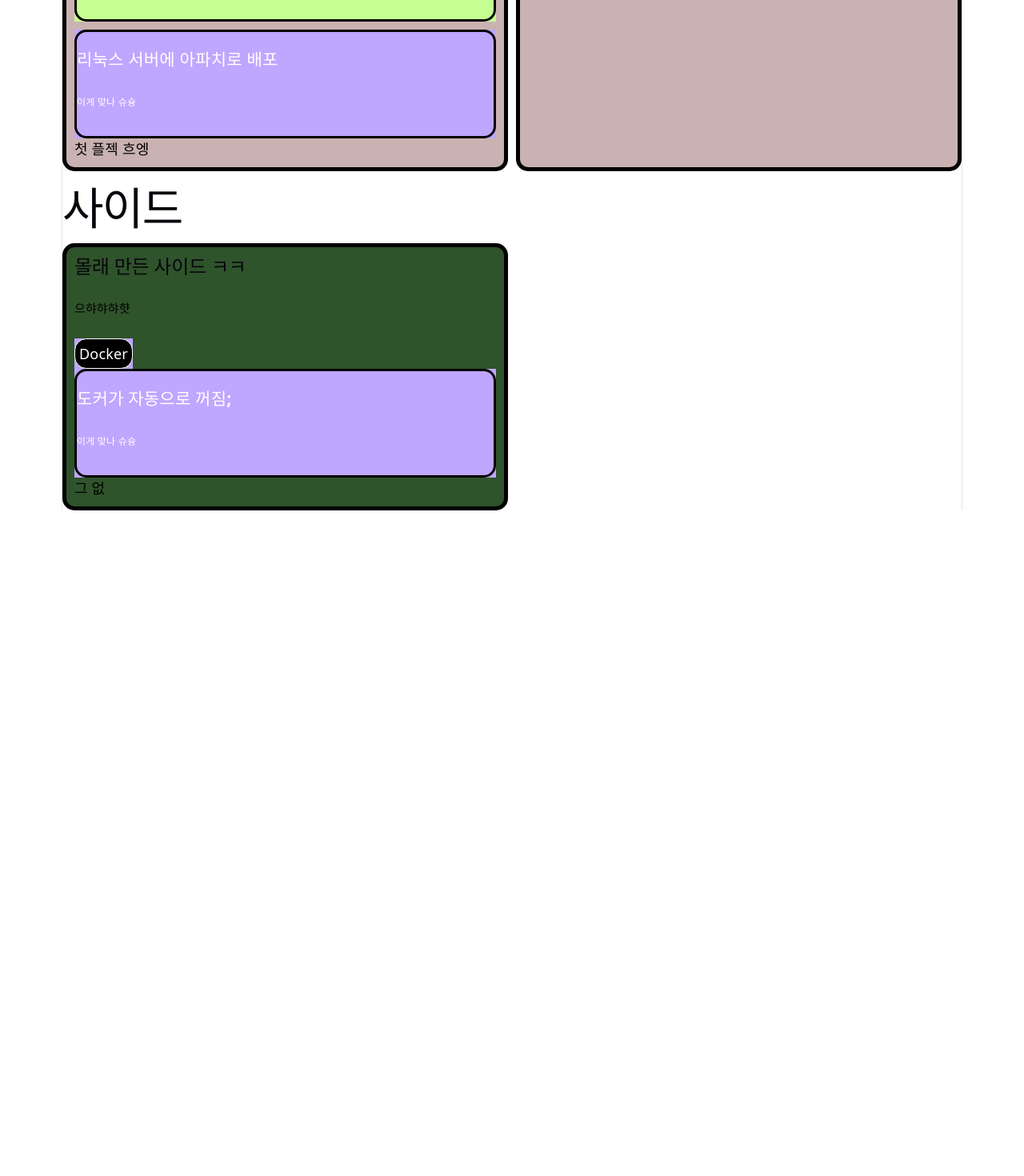
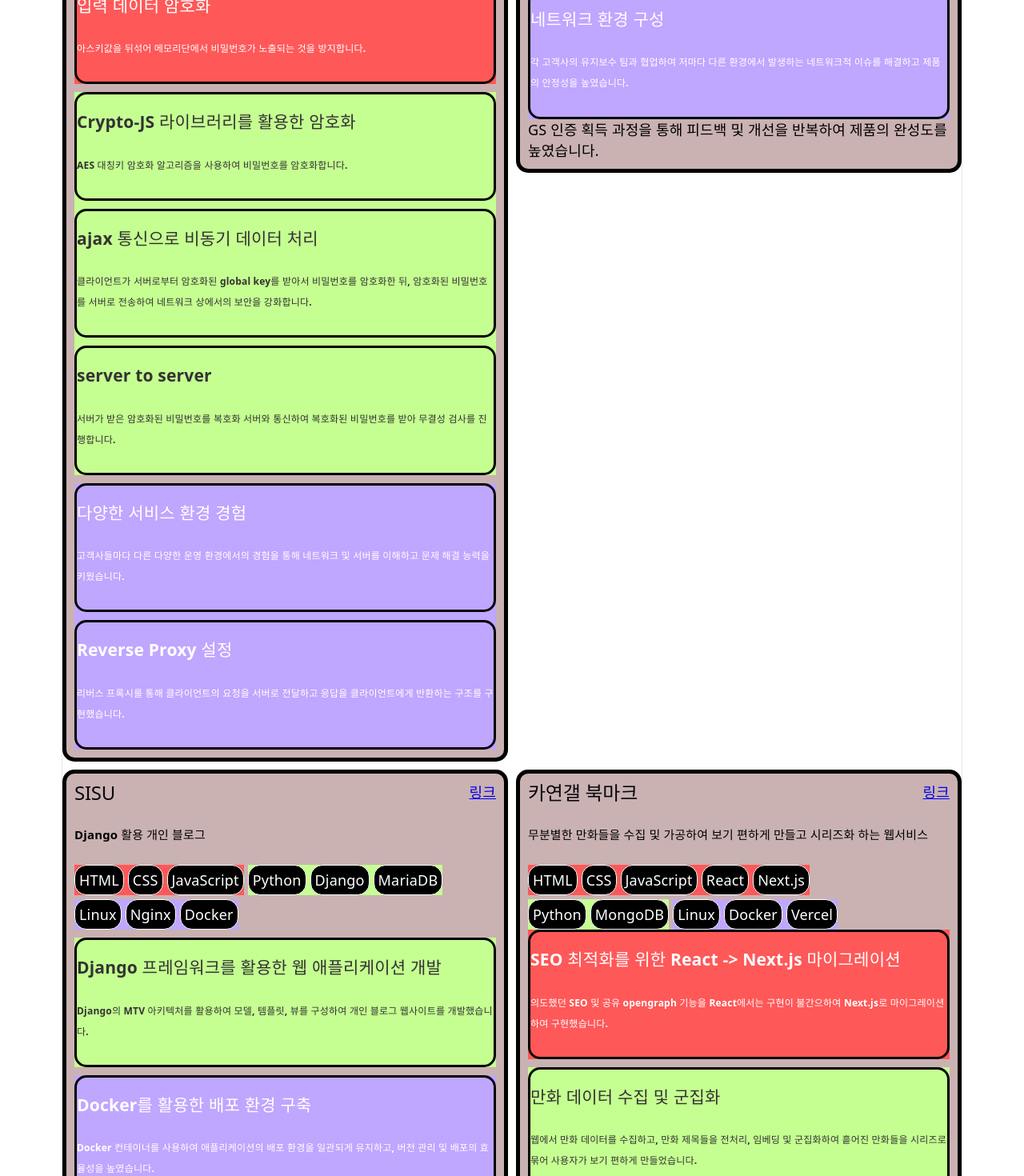
Before and after one commit to sisu-01/sisu-01.github.io, a React (Vite) app: page / in a window 1280 px wide. Shown: the part 800-2270 px from the top of the page at 80% size. Before the commit the page ends 1438 px from the top, so only its background shows below. Built offline with nearby package versions, Linux system fonts and the light colour scheme.

Commit message:
러프하게 포폴 올리기

```diff
--- a/src/App.tsx
+++ b/src/App.tsx
@@ -25,6 +25,9 @@ function App() {
 
   return (
     <div>
+      <div>
+        할일: features 아코디언 기능 추가, 태그들에 아이콘 및 색상 추가?, 선택된 타입에 맟게 features 정렬 다시
+      </div>
       <Profile />
       <CategoryToggle getCategories={getCategories} setCategories={setCategories} />
       <h1>메인</h1>
--- a/src/components/Projects.module.css
+++ b/src/components/Projects.module.css
@@ -1,6 +1,7 @@
 .container {
   display: grid;
   grid-template-columns: repeat(12, 1fr); /* 12개의 동일한 비율 컬럼 */
+  align-items: start;
   gap: 10px; /* 컬럼 사이 간격 */
 }
 .wrapper {
--- a/src/components/Projects.tsx
+++ b/src/components/Projects.tsx
@@ -8,6 +8,10 @@ interface ProjectsProps {
   isMain: boolean;
   getCategories: Type[];
 }
+
+/**
+git config user.email "tesv010615@naver.com" && git config user.name "sisu-01"
+ */
 
 const Projects = ({ projects, isMain, getCategories }: ProjectsProps) => {
   return (
--- a/src/projects.ts
+++ b/src/projects.ts
@@ -13,22 +13,34 @@ export const PROJECTS: ProjectType[] = [
         tags: ["HTML", "CSS", "JavaScript"],
         contents: [
           {
-            features: "가상키패드",
-            description: "키로거 회피 컄;",
+            features: "키보드 대신 마우스로 입력하는 가상 키패드 구현",
+            description: "키보드 입력이 필요한 상황에서 마우스로 클릭하여 입력하는 가상 키패드를 구현했습니다. 이를 통해 키로거로부터 사용자의 입력을 보호할 수 있습니다.",
           },
+          {
+            features: "반응형 디자인 적용",
+            description: "다양한 화면 크기에서 원활하게 작동하도록 반응형 디자인을 적용하여, 데스크톱과 모바일 환경 모두에서 최적의 사용자 경험을 제공합니다.",
+          },
+          {
+            features: "입력 데이터 암호화",
+            description: "아스키값을 뒤섞어 메모리단에서 비밀번호가 노출되는 것을 방지합니다.",
+          }
         ]
       },
       {
         type: "백엔드",
-        tags: ["Node.js"],
+        tags: ["Node.js", "Express"],
         contents: [
           {
-            features: "express;;",
-            description: "끼얏호호호"
+            features: "Crypto-JS 라이브러리를 활용한 암호화",
+            description: "AES 대칭키 암호화 알고리즘을 사용하여 비밀번호를 암호화합니다."
           },
           {
-            features: "AES 양방향 대칭키 헤응",
-            description: "크앗"
+            features: "ajax 통신으로 비동기 데이터 처리",
+            description: "클라이언트가 서버로부터 암호화된 global key를 받아서 비밀번호를 암호화한 뒤, 암호화된 비밀번호를 서버로 전송하여 네트워크 상에서의 보안을 강화합니다."
+          },
+          {
+            features: "server to server",
+            description: "서버가 받은 암호화된 비밀번호를 복호화 서버와 통신하여 복호화된 비밀번호를 받아 무결성 검사를 진행합니다."
           }
         ]
       },
@@ -37,107 +49,283 @@ export const PROJECTS: ProjectType[] = [
         tags: ["Linux", "Apache"],
         contents: [
           {
-            features: "리눅스 서버에 아파치로 배포",
-            description: "이게 맞나 슈슝"
+            features: "다양한 서비스 환경 경험",
+            description: "고객사들마다 다른 다양한 운영 환경에서의 경험을 통해 네트워크 및 서버를 이해하고 문제 해결 능력을 키웠습니다."
+          },
+          {
+            features: "Reverse Proxy 설정",
+            description: "리버스 프록시를 통해 클라이언트의 요청을 서버로 전달하고 응답을 클라이언트에게 반환하는 구조를 구현했습니다."
           }
         ]
       }
     ],
-    etc: "첫 플젝 흐엥",
-    repoUrl: "https://www.google.com"
+    etc: "",
+    repoUrl: ""
   },
   {
-    title: "몰래 만든 사이드 ㅋㅋ",
-    summary: "으햐햐햐햣",
-    isMain: false,
+    title: "PowerWinup",
+    summary: "자산관리 및 윈도우 업데이트 제어",
+    isMain: true,
     techStack: [
       {
-        type: "데브옵스",
-        tags: ["Docker"],
+        type: "프론트엔드",
+        tags: ["HTML", "CSS", "JavaScript"],
         contents: [
           {
-            features: "도커가 자동으로 꺼짐;",
-            description: "이게 맞나 슈슝",
+            features: "관리자 페이지 대시보드 구현",
+            description: "chart-js 라이브러리를 활용하여 에이전트 현황 및 서버 상태를 시각화했습니다.",
+          }
+        ]
+      },
+      {
+        type: "백엔드",
+        tags: ["Java", "Spring", "Websocket", "MariaDB"],
+        contents: [
+          {
+            features: "WebSocket을 통한 실시간 데이터 전송",
+            description: "관리자 페이지(프론트)에서 버튼을 누르면 WebSocket을 통해 서버로 명령이 전송되고, 서버는 해당 명령을 에이전트로 전달하여 실시간으로 업데이트를 제어할 수 있도록 구현했습니다."
+          }
+        ]
+      },
+      {
+        type: "데브옵스",
+        tags: ["Linux", "Tomcat"],
+        contents: [
+          {
+            features: "네트워크 환경 구성",
+            description: "각 고객사의 유지보수 팀과 협업하여 저마다 다른 환경에서 발생하는 네트워크적 이슈를 해결하고 제품의 안정성을 높였습니다."
           }
         ]
       }
     ],
-    // tags: [, "JavaScript", "Node.js", "Linux", "Apache"],
-    etc: "그 없",
+    etc: "GS 인증 획득 과정을 통해 피드백 및 개선을 반복하여 제품의 완성도를 높였습니다.",
     repoUrl: ""
   },
   {
-    title: "지구정복해킹툴",
-    summary: "이거 있으면 지구 멸망",
+    title: "SISU",
+    summary: "Django 활용 개인 블로그",
     isMain: true,
+    techStack: [
+      {
+        type: "프론트엔드",
+        tags: ["HTML", "CSS", "JavaScript"],
+        contents: []
+      },
+      {
+        type: "백엔드",
+        tags: ["Python", "Django", "MariaDB"],
+        contents: [
+          {
+            features: "Django 프레임워크를 활용한 웹 애플리케이션 개발",
+            description: "Django의 MTV 아키텍처를 활용하여 모델, 템플릿, 뷰를 구성하여 개인 블로그 웹사이트를 개발했습니다."
+          }
+        ]
+      },
+      {
+        type: "데브옵스",
+        tags: ["Linux", "Nginx", "Docker"],
+        contents: [
+          {
+            features: "Docker를 활용한 배포 환경 구축",
+            description: "Docker 컨테이너를 사용하여 애플리케이션의 배포 환경을 일관되게 유지하고, 버전 관리 및 배포의 효율성을 높였습니다."
+          }
+        ]
+      }
+    ],
+    etc: "",
+    repoUrl: "https://github.com/sisu-01/sisu2"
+  },
+  {
+    title: "카연갤 북마크",
+    summary: "무분별한 만화들을 수집 및 가공하여 보기 편하게 만들고 시리즈화 하는 웹서비스",
+    isMain: true,
+    techStack: [
+      {
+        type: "프론트엔드",
+        tags: ["HTML", "CSS", "JavaScript", "React", "Next.js"],
+        contents: [
+          {
+            features: "SEO 최적화를 위한 React -> Next.js 마이그레이션",
+            description: "의도했던 SEO 및 공유 opengraph 기능을 React에서는 구현이 불간으하여 Next.js로 마이그레이션하여 구현했습니다.",
+          }
+        ]
+      },
+      {
+        type: "백엔드",
+        tags: ["Python", "MongoDB"],
+        contents: [
+          {
+            features: "만화 데이터 수집 및 군집화",
+            description: "웹에서 만화 데이터를 수집하고, 만화 제목들을 전처리, 임베딩 및 군집화하여 흩어진 만화들을 시리즈로 묶어 사용자가 보기 편하게 만들었습니다."
+          },
+          {
+            features: "MongoDB를 활용한 데이터 저장",
+            description: "수집한 만화 데이터를 MongoDB에 저장하여 빠른 검색과 유연한 데이터 구조를 활용했습니다."
+          }
+        ]
+      },
+      {
+        type: "데브옵스",
+        tags: ["Linux", "Docker", "Vercel"],
+        contents: [
+          {
+            features: "Docker를 활용한 배포 환경 구축",
+            description: "Docker 컨테이너를 사용하여 애플리케이션의 배포 환경을 일관되게 유지하고, 버전 관리 및 배포의 효율성을 높였습니다."
+          },
+          {
+            features: "Vercel을 통한 프론트엔드 배포",
+            description: "Next.js 애플리케이션을 Vercel에 배포하여 빠르고 안정적인 호스팅 환경을 제공했습니다."
+          }
+        ]
+      }
+    ],
+    etc: "처음으로 JS 라이브러리 사용해봤는데 놀라운 편의성에 감탄했다.",
+    repoUrl: "https://github.com/sisu-01/cartoon_nextjs"
+  },
+  {
+    title: "써브웨이 라벨 프린터",
+    summary: "써브웨이 재고 관리 도움",
+    isMain: false,
+    techStack: [
+      {
+        type: "프론트엔드",
+        tags: ["HTML", "CSS", "JavaScript", "React"],
+        contents: [
+          {
+            features: "재고 관리용 라벨 프린터 웹 애플리케이션 개발",
+            description: "기존 라벨 프린팅 시스템은 일일히 정보 기입, but 정보가 자동으로 기입, 버튼 클릭 몇 번 만으로 라벨이 프린팅 읏"
+          },
+          {
+            features: "손 쉬운 유지보수를 위한 싱글 html 파일로 제작",
+            description: "내가 알바 그만두면 그거 누가 관리할건데.. 그래서 싱글 html 파일에 React는 CDN으로 불러와서 유지보수 방법 적어놨음"
+          }
+        ]
+      }
+    ],
+    etc: "내가 주도해서 만들어서 돈 벌어서 아마 지금도 써브웨이 범계점에서 쓰이고있을텐데 기분이 째져~",
+    repoUrl: "https://github.com/sisu-01/subway-label-printer"
+  },
+  {
+    title: "게임 개발 협업 툴",
+    summary: "게임 개발 협업 웹서비스",
+    isMain: true,
+    techStack: [
+      {
+        type: "프론트엔드",
+        tags: ["HTML", "CSS", "JavaScript", "Next.js"],
+        contents: [
+          {
+            features: "Drag & Drop을 활용한 직관적인 UI 구현",
+            description: "dnd-kit 라이브러리를 활용하여 대시보드 및 칸반보드를 구현.",
+          }
+        ]
+      },
+      {
+        type: "백엔드",
+        tags: ["MongoDB"],
+        contents: [
+          {
+            features: "구글 로그인 연동",
+            description: "OAuth 2.0을 활용하여 구글 로그인 기능을 구현하여 사용자가 별도의 회원가입 없이도 서비스를 이용할 수 있도록 했습니다."
+          }
+        ]
+      },
+      {type: "데브옵스", tags: ["Vercel"], contents: []}
+    ],
+    etc: "처음으로 팀 프로젝트를 해봤는데, 기획자 만들어준 디자인, 기능만 개발하면서 보완 사항 건의하고 추가하는 이 흐름이 참 좋았다. 기획 안 하고 개발에만 집중하니까 능률 ㅆㅅㅌㅊ?",
+    repoUrl: "https://github.com/sisu-01/game-dev-coop"
+  },
+  {
+    title: "도전! 롤든벨",
+    summary: "리그 오브 레전드 실력 향상 퀴즈",
+    isMain: true,
+    techStack: [
+      {
+        type: "프론트엔드",
+        tags: ["HTML", "CSS", "TypeScript", "React", "Next.js"],
+        contents: [
+          {
+            features: "TypeScript 도입",
+            description: "다양한 경험을 위해 TypeScript 써봤는데 왜 쓰는지 알겠다. 그냥 안정성이 미쳤음."
+          },
+          {
+            features: "useReducer를 활용한 상태 관리",
+            description: "원래 useState만 쓰다가 useReducer 써봤는데 개꿀 컄ㅋ 중앙에서 관리하는 편리 및 안정성 견고함"
+          },
+        ]
+      },
+      {
+        type: "백엔드",
+        tags: ["Python", "Flask", "Redis"],
+        contents: [
+          {
+            features: "Redis 도입",
+            description: "다양한 경험을 위해 Redis 도입, 저장 필요 없는 매치업 데이터 보관 용이하고 불러오기도 빨라서 좋다."
+          },
+          {
+            features: "Python을 활용한 데이터 수집 및 처리",
+            description: "Python으로 OP.GG 크롤링 정보 가공 및 Redis에 저장하는 백엔드 구현"
+          },
+          {
+            features: "Flask 프레임워크를 활용한 API 개발",
+            description: "Flask를 활용하여 프론트엔드에서 요청하는 매치업 데이터에 대한 API를 개발하여, 프론트엔드와 백엔드 간의 원활한 데이터 통신을 구현했습니다."
+          }
+        ]
+      },
+      {
+        type: "데브옵스",
+        tags: ["Linux", "Docker"],
+        contents: [
+          {
+            features: "무료 SSL 인증서 자동 인증",
+            description: "Let's Encrypt를 활용하여 무료 SSL 인증서를 자동으로 발급하고 갱신할 수 있도록 구현했습니다. 이 과정에서 CloudFlare DNS API를 활용"
+          },
+          {
+            features: "Google Adsense 승인",
+            description: "Google Adsense 승인을 위해 웹사이트의 보안 및 콘텐츠 품질을 개선하여 광고 수익화를 가능하게 했습니다."
+          }
+        ]
+      }
+    ],
+    etc: "ai 이미지 개꿀 컄ㅋㅋ 디자이너 필요 없쥬? 근데 실패 ㅠㅠ 이유: 남자 놈들 타겟 게임 사이트 이런거 관심도 없다 이거야",
+    repoUrl: "https://github.com/sisu-01/lol_nextjs"
+  },
+  {
+    title: "TJ 미디어 코인 노래방 노래 유튜브 자동 업로드",
+    summary: "mp3 노래들을 한대 묶어서 영상화 하고 유튜브에 자동으로 업로드해줍니다.",
+    isMain: false,
     techStack: [
       {
         type: "백엔드",
         tags: ["Python"],
         contents: [
           {
-            features: "사람 머리에 짜장면 소환",
-            description: "마법으로 구현했습니다 굳굳",
+            features: "Python을 활용한 mp3 파일 처리 및 유튜브 업로드 자동화",
+            description: "moviePy랑 google 어쩌구 해서 연동 큭큭"
           }
         ]
       }
     ],
-    // tags: [, "JavaScript", "Node.js", "Linux", "Apache"],
-    etc: "너만 쓰세요 ㅎㅎ",
-    repoUrl: "https://www.naver.com"
+    etc: "",
+    repoUrl: "https://github.com/sisu-01/TJ_Youtube_uploader"
   },
-
-
-
-
-
-
-  // {
-  //   id: 2,
-  //   title: "PowerWinup",
-  //   summary: "자산관리 및 윈도우 업데이트 제어",
-  //   tags: ["HTML", "CSS", "JavaScript", "Java", "Spring", "Websocket", "MariaDB", "Linux", "Tomcat", "Apache"],
-  //   description: "진짜입",
-  //   repoUrl: ""
-  // },
-  // {
-  //   id: 3,
-  //   title: "SISU",
-  //   summary: "개인 블로그",
-  //   tags: ["HTML", "CSS", "JavaScript", "Python", "Django", "MariaDB", "Linux", "Nginx", "Docker"],
-  //   description: "ㅋㅋ긔",
-  //   repoUrl: "https://github.com/sisu-01/sisu2"
-  // },
-  // {
-  //   id: 4,
-  //   title: "카연갤 북마크",
-  //   summary: "파편화된 만화들을 군집화",
-  //   tags: ["HTML", "CSS", "JavaScript", "React", "Next.js", "Python", "MongoDB", "Linux", "Docker"],
-  //   description: "ㅋㅋ긔",
-  //   repoUrl: "https://github.com/sisu-01/cartoon_nextjs"
-  // },
-  // {
-  //   id: 5,
-  //   title: "써브웨이 라벨 프린팅",
-  //   summary: "써브웨이 재고 관리 도움",
-  //   tags: ["HTML", "CSS", "JavaScript", "React"],
-  //   description: "ㅋㅋ긔",
-  //   repoUrl: "https://github.com/sisu-01/subway-label-printer"
-  // },
-  // {
-  //   id: 6,
-  //   title: "게임 데브 툴",
-  //   summary: "게임 개발 협업 웹서비스",
-  //   tags: ["HTML", "CSS", "JavaScript", "Next.js", "MongoDB", ],
-  //   description: "ㅋㅋ긔",
-  //   repoUrl: "https://github.com/sisu-01/game-dev-coop"
-  // },
-  // {
-  //   id: 7,
-  //   title: "도전! 롤든벨",
-  //   summary: "리그 오브 레전드 실력 향상 퀴즈",
-  //   tags: ["HTML", "CSS", "TypeScript", "React", "Next.js", "Python", "Redis", "Linux", "Docker"],
-  //   description: "ㅋㅋ긔",
-  //   repoUrl: "https://github.com/sisu-01/lol_nextjs"
-  // },
+  {
+    title: "블랙박스 시간 설정 후처리",
+    summary: "블랙박스 영상의 시간 설정을 편하게 해주는 파이썬 앱",
+    isMain: false,
+    techStack: [
+      {
+        type: "백엔드",
+        tags: ["Python"],
+        contents: [
+          {
+            features: "Python을 활용한 시간 설정 후처리",
+            description: "블박 영상 속 시간과 신고 시간이 다르면 신고 안 받아줌.. 그래서 Python movie.py로 영상 속 시간 부분을 내 마음대로 편집해주는 읏"
+          }
+        ]
+      }
+    ],
+    etc: "",
+    repoUrl: "https://github.com/sisu-01/FineVu_TimeEditor"
+  }
 ];
```
